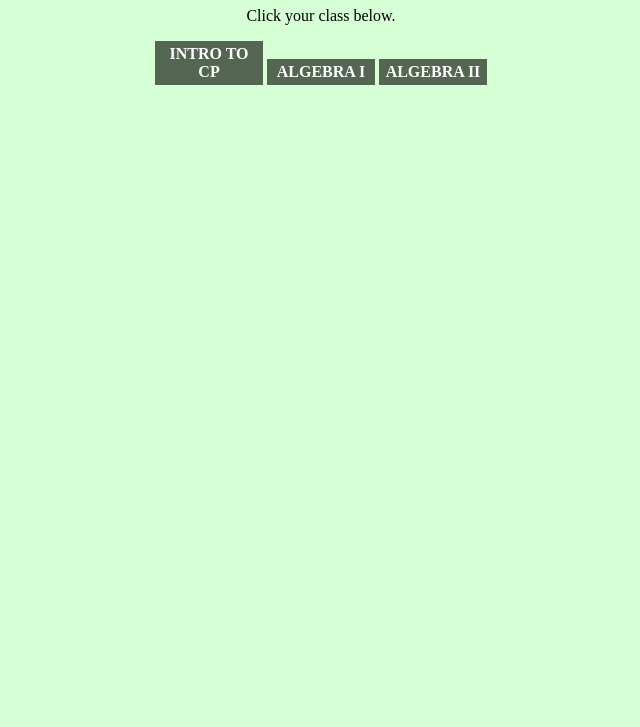
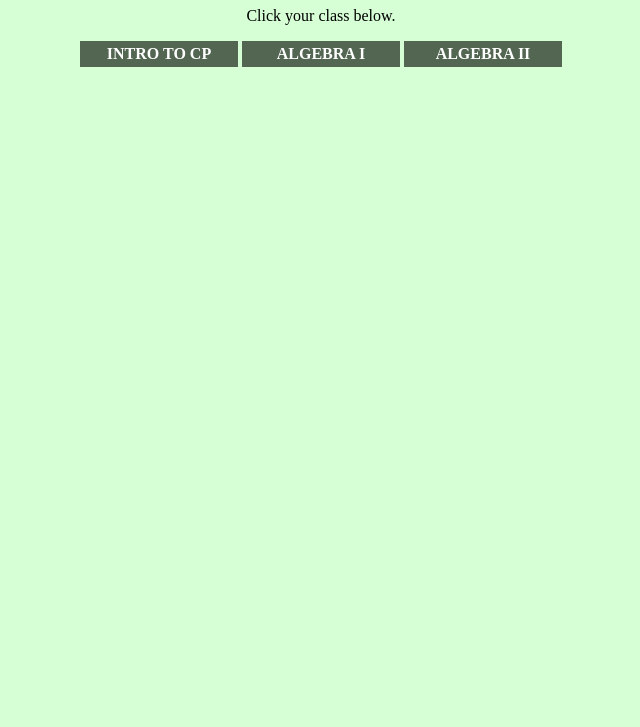
Before and after one commit to mrchanr/chanr.github.io, a plain HTML site: page index.html in a window 1280 px wide. Shown: the part 73-800 px from the top of the page, without its empty margins (319-959 px from the left). Drawn offline with Linux system fonts and the light colour scheme.

Commit message:
Update stylesheet.css

```diff
--- a/stylesheet.css
+++ b/stylesheet.css
@@ -26,7 +26,7 @@ a:link, a:visited  { /* colons => selectors */
     /* :link selects all UN-visited links */
     /* :visited  selects all visited links */
     display: block;
-    width: 100px; /* set width */
+    width: 150px; /* set width */
     font-weight: bold;
     color: #FFFFFF;
     background-color: #526652;
```
